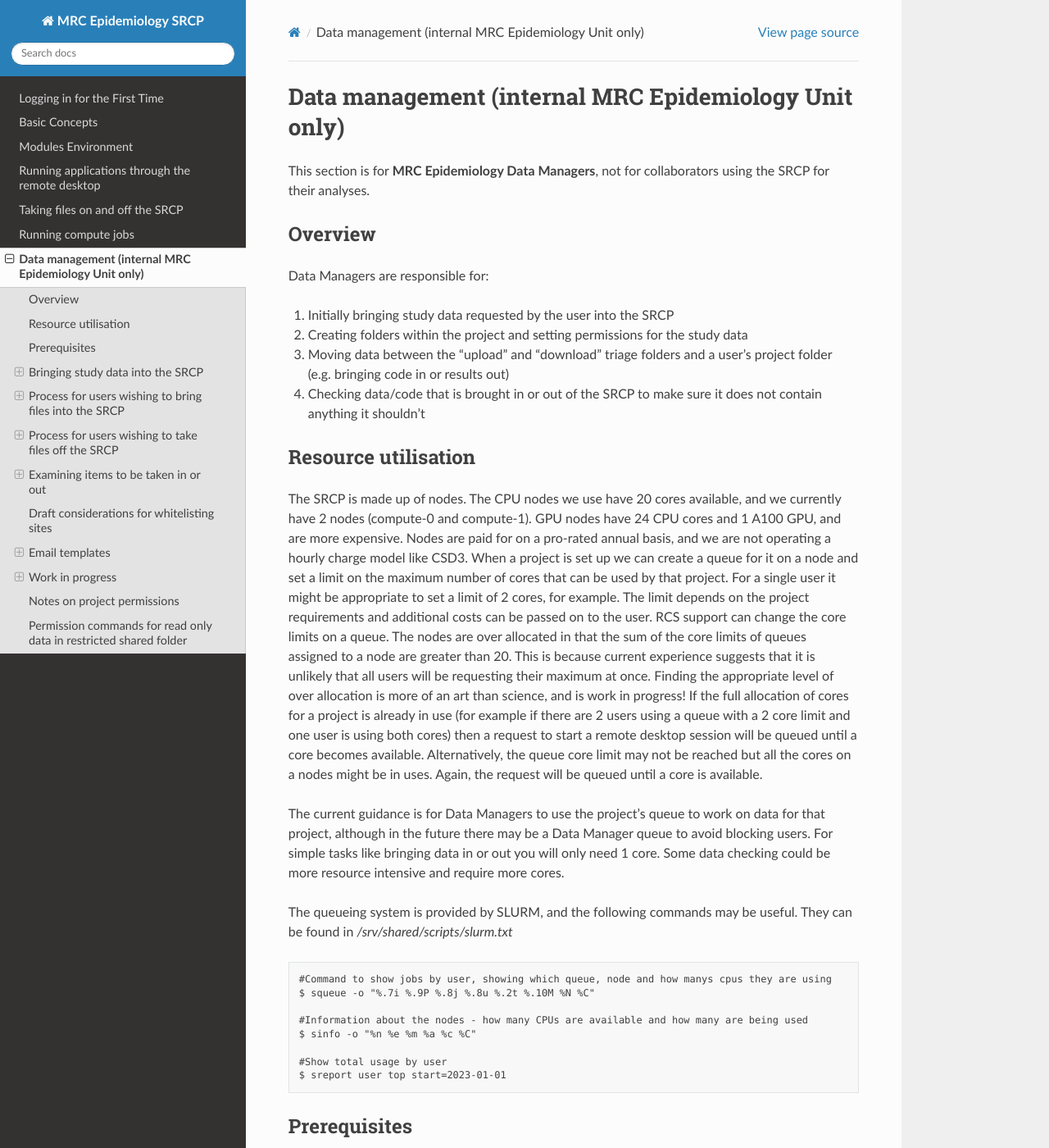
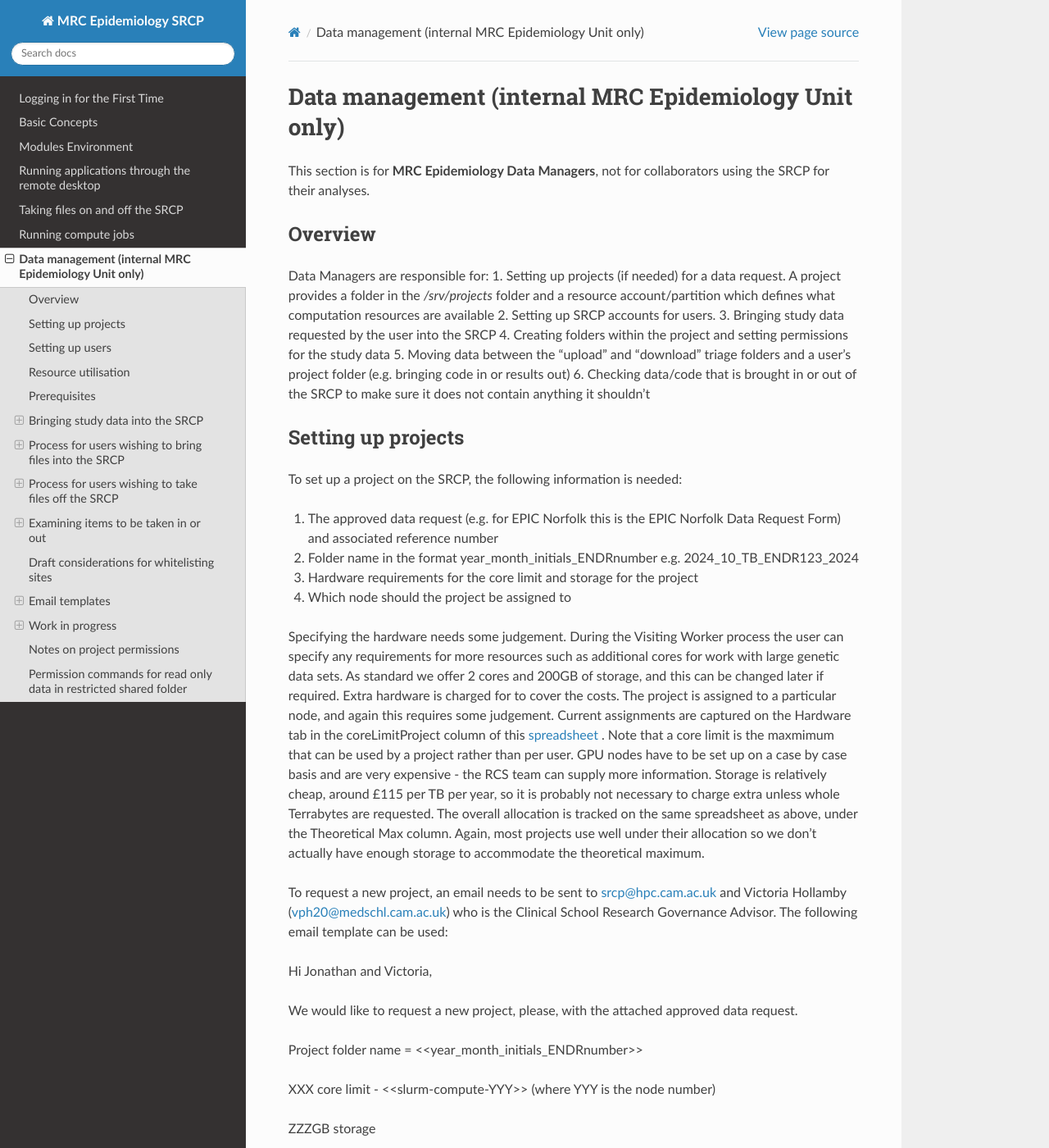
Before and after one commit to epi-analysis/SRCP_docs, a Sphinx documentation site: the page built from docs/source/06-Data-management.rst, in a window 1280 px wide and 1400 px high. Shown: the whole window at 82% size. Built offline with Sphinx 7.4.7 and the Read the Docs theme 3.1.0, drawn with Linux system fonts in a browser that asks for light colours; some of the changed text lies outside the part shown.

Commit message:
Update 06-Data-management.rst

```diff
--- a/docs/source/06-Data-management.rst
+++ b/docs/source/06-Data-management.rst
@@ -7,17 +7,62 @@
 --------
 
 Data Managers are responsible for:
+1. Setting up projects (if needed) for a data request. A project provides a folder in the `/srv/projects` folder and a resource account/partition which defines what computation resources are available
+2. Setting up SRCP accounts for users.
+3. Bringing study data requested by the user into the SRCP
+4. Creating folders within the project and setting permissions for the study data
+5. Moving data between the “upload” and “download” triage folders and a user’s project folder (e.g. bringing code in or results out)
+6. Checking data/code that is brought in or out of the SRCP to make sure it does not contain anything it shouldn't
 
-1. Initially bringing study data requested by the user into the SRCP
-2. Creating folders within the project and setting permissions for the study data
-3. Moving data between the “upload” and “download” triage folders and a user’s project folder (e.g. bringing code in or results out)
-4. Checking data/code that is brought in or out of the SRCP to make sure it does not contain anything it shouldn't
+Setting up projects
+-------------------
+To set up a project on the SRCP, the following information is needed:
+
+1. The approved data request (e.g. for EPIC Norfolk this is the EPIC Norfolk Data Request Form) and associated reference number
+2. Folder name in the format year_month_initials_ENDRnumber e.g. 2024_10_TB_ENDR123_2024
+3. Hardware requirements for the core limit and storage for the project
+4. Which node should the project be assigned to
+
+Specifying the hardware needs some judgement. During the Visiting Worker process the user can specify any requirements for more resources such as additional cores for work with large genetic data sets. As standard we offer 2 cores and 200GB of storage, and this can be changed later if required. Extra hardware is charged for to cover the costs. The project is assigned to a particular node, and again this requires some judgement. Current assignments are captured on the Hardware tab in the coreLimitProject column of this `spreadsheet <https://universityofcambridgecloud-my.sharepoint.com/:x:/r/personal/trpb2_cam_ac_uk/Documents/SRCP%20project%20and%20user%20information.xlsx?d=w1ecb80016e454672ad51ca7c566c6662&csf=1&web=1&e=mCANbP>`__ . Note that a core limit is the maxmimum that can be used by a project rather than per user. GPU nodes have to be set up on a case by case basis and are very expensive - the RCS team can supply more information. Storage is relatively cheap, around £115 per TB per year, so it is probably not necessary to charge extra unless whole Terrabytes are requested. The overall allocation is tracked on the same spreadsheet as above, under the Theoretical Max column. Again, most projects use well under their allocation so we don't actually have enough storage to accommodate the theoretical maximum.
+
+To request a new project, an email needs to be sent to srcp@hpc.cam.ac.uk and Victoria Hollamby (vph20@medschl.cam.ac.uk) who is the Clinical School Research Governance Advisor. The following email template can be used:
+
+Hi Jonathan and Victoria,
+
+We would like to request a new project, please, with the attached approved data request.
+
+Project folder name = <<year_month_initials_ENDRnumber>>
+
+XXX core limit - <<slurm-compute-YYY>> (where YYY is the node number)
+
+ZZZGB storage
+
+Thank you
+
+<<your_name>>
+
+Setting up users
+----------------
+Before a user can be set up, their project has to be set up first as the project details are needed for the application form. To set up a user on the SRCP:
+
+1. The user completes a request form which gets sent to the RCS support team
+2. The RCS support team send an email to the MRC Epidemiology Platform Managers asking for the account to be approved
+3. The MRC Epidemiology Platform Managers check the request and approve or deny as appropriate
+4. The RCS team create the account and send the details to the account owner and MRC Epidemiology Platform Managers
+5. Since most users do not check their @cam.ac.uk email account, a follow up email with an offer of extra support is needed
+
+The first email that needs to be sent directs the user to fill in the request form, and can be found in the Email Templates section below. When the user has completed this, the MRC Epidemiology Platform Managers receive an email describing the request. The following things need to be checked before approving:
+
+1. The name and CRSid should match the project id and data request number to make sure the user is being given access to the correct project and data. This can be checked in the `spreadsheet <https://universityofcambridgecloud-my.sharepoint.com/:x:/r/personal/trpb2_cam_ac_uk/Documents/SRCP%20project%20and%20user%20information.xlsx?d=w1ecb80016e454672ad51ca7c566c6662&csf=1&web=1&e=mCANbP>`__ in the Users tab.
+2. The requested role should be Project User, so that the correct permissions are given. For example, the user cannot move files out of the triage area.
+
+If these items match up, then the request can be approved. The RCS team will then set up the account and notification will be given that it has been set up. When this has been received, the second email in the Email Templates section below can be sent.
 
 Resource utilisation
------------------------------
-The SRCP is made up of nodes. The CPU nodes we use have 20 cores available, and we currently have 2 nodes (compute-0 and compute-1). GPU nodes have 24 CPU cores and 1 A100 GPU, and are more expensive. Nodes are paid for on a pro-rated annual basis, and we are not operating a hourly charge model like CSD3. When a project is set up we can create a queue for it on a node and set a limit on the maximum number of cores that can be used by that project. For a single user it might be appropriate to set a limit of 2 cores, for example. The limit depends on the project requirements and additional costs can be passed on to the user. RCS support can change the core limits on a queue. The nodes are over allocated in that the sum of the core limits of queues assigned to a node are greater than 20. This is because current experience suggests that it is unlikely that all users will be requesting their maximum at once. Finding the appropriate level of over allocation is more of an art than science, and is work in progress! If the full allocation of cores for a project is already in use (for example if there are 2 users using a queue with a 2 core limit and one user is using both cores) then a request to start a remote desktop session will be queued until a core becomes available. Alternatively, the queue core limit may not be reached but all the cores on a nodes might be in uses. Again, the request will be queued until a core is available.
+---------------------
+The SRCP is made up of nodes. The CPU nodes we use have 20 cores available, and we currently have 2 nodes (compute-0 and compute-1). GPU nodes have 24 CPU cores and 1 A100 GPU, and are more expensive. Nodes are paid for on a pro-rated annual basis, and we are not operating a hourly charge model like CSD3. When a project is set up we set a limit on the maximum number of cores that can be used by that project. For a single user it might be appropriate to set a limit of 2 cores, for example. The limit depends on the project requirements and additional costs can be passed on to the user. RCS support can change the core limits on a queue. The nodes are over allocated in that the sum of the core limits of projects assigned to a node are greater than 20. This is because current experience suggests that it is unlikely that all users will be requesting their maximum at once. Finding the appropriate level of over allocation is more of an art than science, and is work in progress! If the full allocation of cores for a project is already in use (for example if there are 2 users using a queue with a 2 core limit and one user is using both cores) then a request to start a remote desktop session will be queued until a core becomes available. Alternatively, the project core limit may not be reached but all the cores on a nodes might be in uses. Again, the request will be queued until a core is available.
 
-The current guidance is for Data Managers to use the project's queue to work on data for that project, although in the future there may be a Data Manager queue to avoid blocking users. For simple tasks like bringing data in or out you will only need 1 core. Some data checking could be more resource intensive and require more cores.
+Data Managers can use a specific queue to avoid blocking usersby specifying the root account and managers partition. For simple tasks like bringing data in or out you will only need 1 core. Some data checking could be more resource intensive and require more cores. If the session does not start immediately then we can request to increase the core limit.
 
 The queueing system is provided by SLURM, and the following commands may be useful. They can be found in `/srv/shared/scripts/slurm.txt`
 
@@ -38,7 +83,7 @@
 To perform the data management tasks, the Data Manager needs to:
 
 1. Understand how to :ref:`log into the SRCP<login-later>`
-2. Be able to start a :ref:`remote desktop session on SRCP<remote-desktop>` - Data Managers should use the project ID that corresponds to the user whose data is being worked on
+2. Be able to start a :ref:`remote desktop session on SRCP<remote-desktop>` - Data Managers should use the root account and managers partition
 3. Set up an :ref:`SFTP client<SFTP-client>`
 
 Bringing study data into the SRCP
@@ -321,7 +366,7 @@
 
 Your SRCP account is ready. There is a brief introductory video and overview of the SRCP on the documentation homepage: https://srcp-docs.readthedocs.io/ along with more detailed documentation.
 
-If you feel you would like me to demonstrate the basic functionality of the SRCP (logging in, starting a remote desktop, running applications etc) I am happy to set up a meeting with you. Otherwise, to use the SRCP you will need to either use a computer connected to the Cambridge University Network, or the Cambridge University VPN.  Instructions for connecting to the VPN are here:
+If you feel you would like a demonstration of the basic functionality of the SRCP (logging in, starting a remote desktop, running applications etc) we can set up a meeting with you. Otherwise, to use the SRCP you will need to either use a computer connected to the Cambridge University Network, or the Cambridge University VPN.  Instructions for connecting to the VPN are here:
 
 https://help.uis.cam.ac.uk/service/network-services/remote-access/uis-vpn
 
```
